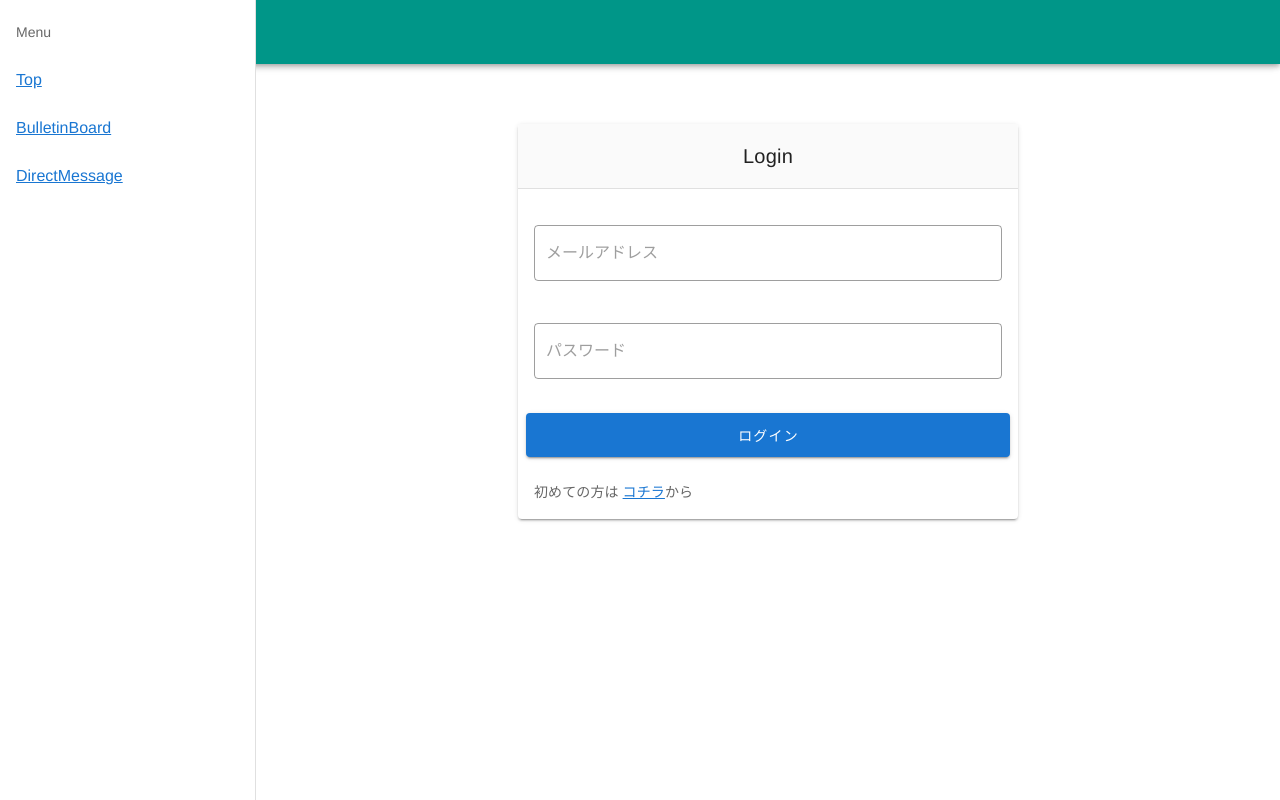
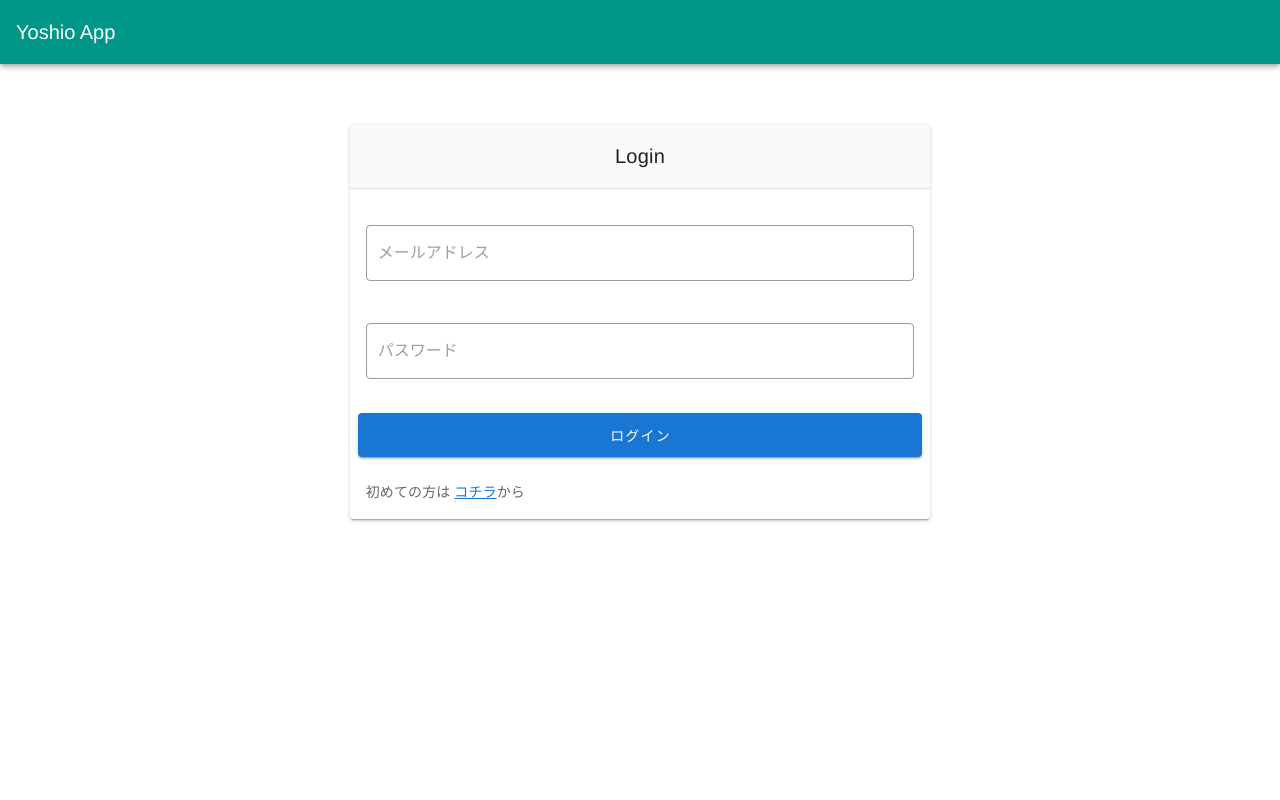
Before and after one commit to yoshio15/my-app, a Vue app: page /sign-in in a window 1280 px wide. Built offline with nearby package versions, Linux system fonts and the light colour scheme.

Commit message:
ログイン時：ローディング表示追加

```diff
--- a/src/components/globals/SideBar.vue
+++ b/src/components/globals/SideBar.vue
@@ -1,5 +1,5 @@
 <template>
-  <v-navigation-drawer v-model="drawer" app>
+  <v-navigation-drawer v-model="drawer" v-if="$store.getters.isSignedIn" app>
     <v-list>
       <v-subheader>Menu</v-subheader>
       <v-list-item-group>
--- a/src/components/pages/SignIn.vue
+++ b/src/components/pages/SignIn.vue
@@ -1,13 +1,13 @@
 <template>
-  <div>
-    <v-card width="50%" class="ma-auto">
-      <v-card-title class="grey lighten-5 justify-center mt-12">Login</v-card-title>
+  <div class="mt-12">
+    <v-card width="50%" class="mx-auto" :loading="isLoading">
+      <v-card-title class="grey lighten-5 justify-center">Login</v-card-title>
       <v-divider></v-divider>
       <v-card-text class="mt-5">
         <v-text-field placeholder="メールアドレス" outlined v-model="email"></v-text-field>
       </v-card-text>
       <v-card-text class="my-n5">
-        <v-text-field placeholder="パスワード" outlined v-model="password"></v-text-field>
+        <v-text-field placeholder="パスワード" outlined v-model="password" type="password"></v-text-field>
       </v-card-text>
       <v-card-actions class="d-flex justify-space-between">
         <v-btn block large class="primary" @click="signIn">ログイン</v-btn>
@@ -21,18 +21,19 @@
 </template>
 <script>
 import firebase from "firebase";
-import { userInfo } from "os";
 export default {
   name: "SignIn",
   data() {
     return {
       email: "",
-      password: ""
+      password: "",
+      isLoading: false
     };
   },
   methods: {
     // TODO: Firebaseにアクセスする系共通化
     signIn: function() {
+      this.isLoading = true
       firebase
         .auth()
         .signInWithEmailAndPassword(this.email, this.password)
@@ -41,6 +42,7 @@ export default {
           this.$store.dispatch("doSetUser", user);
           this.$store.dispatch("doSetIsSignedIn", true);
           this.$router.push({ name: "Top" });
+          this.isLoading = false
         })
         .catch(function(error) {
           var errorCode = error.code;
--- a/src/components/pages/SignUp.vue
+++ b/src/components/pages/SignUp.vue
@@ -44,6 +44,7 @@ export default {
           console.log(error);
           console.log(errorCode);
           console.log(errorMessage);
+          alert("REGISTRATION FAILED!");
         });
     }
   }
```
